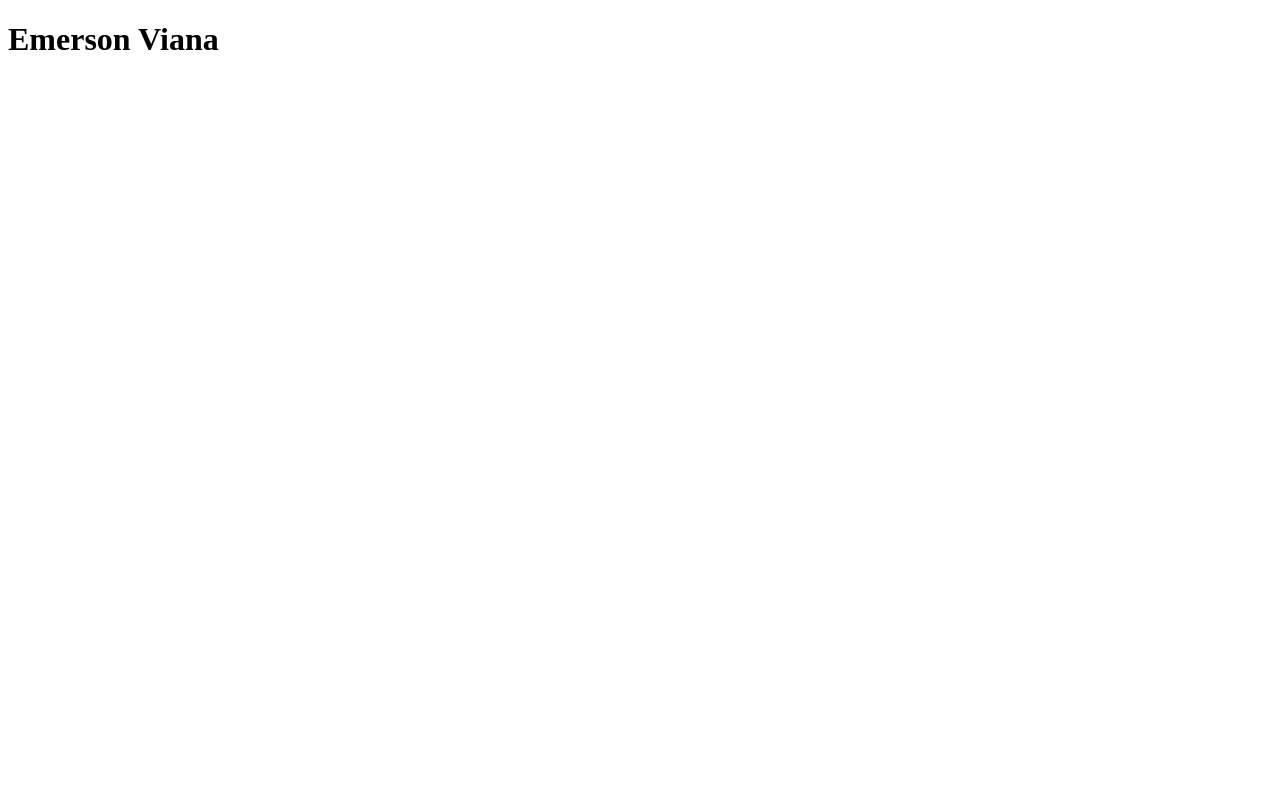
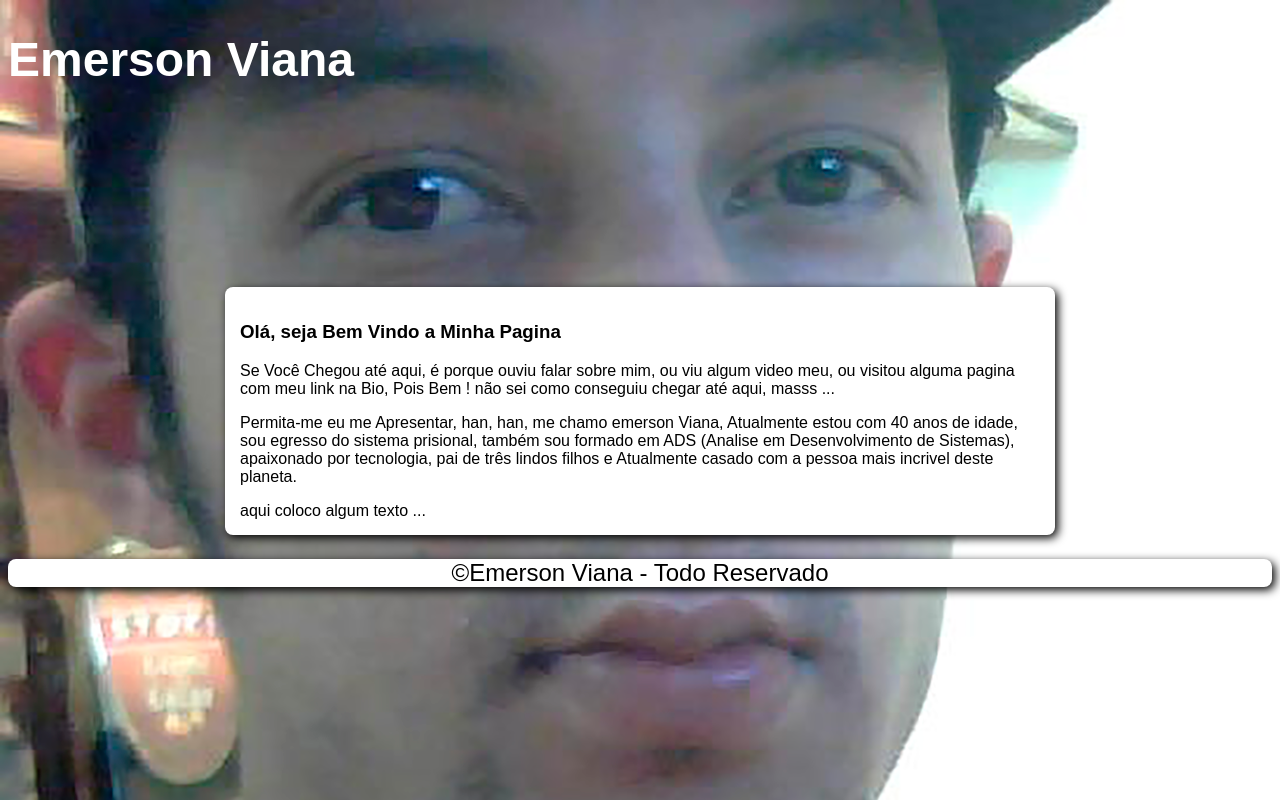
Before and after one commit to eviana-create/minha_pagina, a plain HTML site: page index.html in a window 1280 px wide. Drawn offline with Linux system fonts and the light colour scheme.

Commit message:
adicionado pasta assets com foto para background

```diff
--- a/index.html
+++ b/index.html
@@ -3,22 +3,28 @@
 <head>
     <meta charset="UTF-8">
     <meta name="viewport" content="width=device-width, initial-scale=1.0">
+    <link rel="stylesheet" href="style.css">
     <title>Emerson Viana</title>
 </head>
 <body>
     <header>
-            <h1 class="titulo">Emerson Viana</h1>
+            <h1>Emerson Viana</h1>
     </header>
     <section>
         <div>
-
+            <h3>Olá, seja Bem Vindo a Minha Pagina</h3>
+            <p>Se Você Chegou até aqui, é porque ouviu falar sobre mim,
+                ou viu algum video meu, ou visitou alguma pagina com meu link na Bio, Pois Bem ! não sei como conseguiu chegar até aqui, masss ...</p>
+            <p>Permita-me eu me Apresentar, han, han, me chamo emerson Viana, Atualmente estou com 40 anos de idade, sou egresso do sistema prisional, também sou formado
+                em ADS (Analise em Desenvolvimento de Sistemas), apaixonado por tecnologia, pai de três lindos filhos e Atualmente casado com a pessoa mais incrivel deste planeta.
+            </p>
         </div>
         <div>
-
+                aqui coloco algum texto ...
         </div>
     </section>
     <footer>
-
+        <p>&copy;Emerson Viana - Todo Reservado</p>
     </footer>
 </body>
 </html>
```
